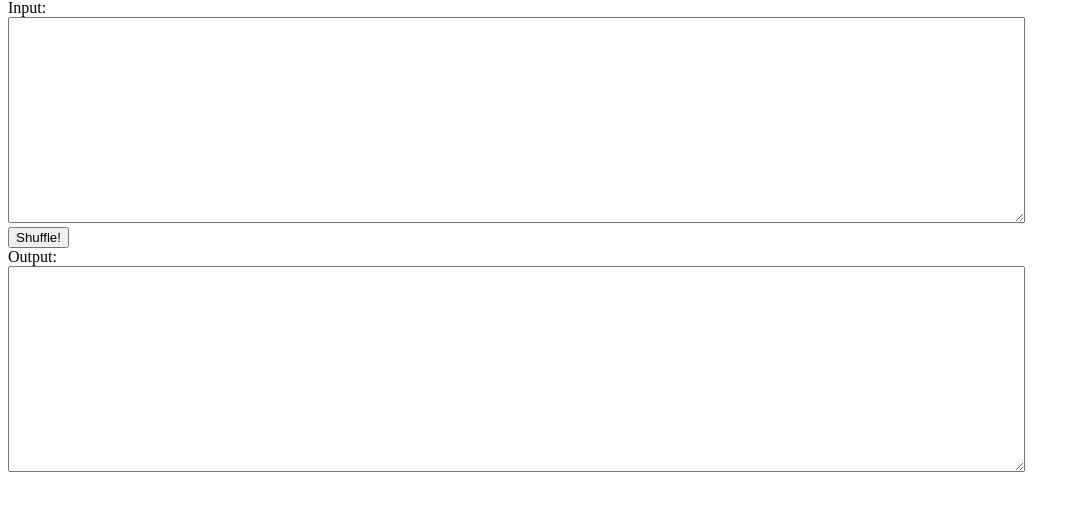
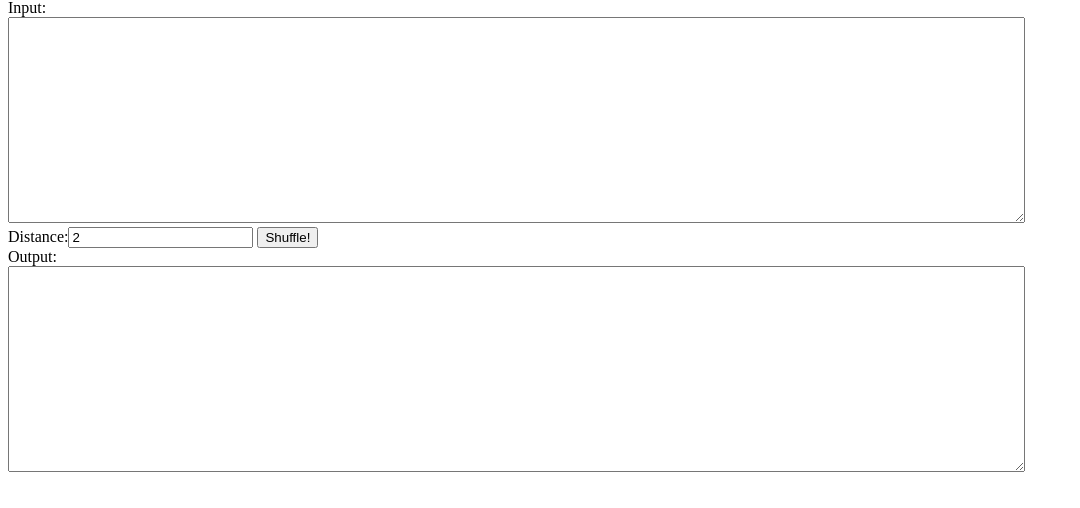
Before and after one commit to CindyLinz/JS-ShuffleTaiwanWords, a plain HTML site: page index.html in a window 1280 px wide. Both pictures are taken after a click on the button "Shuffle!". Shown: the part 68-576 px from the top of the page, without its empty margins (0-1080 px from the left). Drawn offline with Linux system fonts and the light colour scheme.

Commit message:
add customizable distance

```diff
--- a/index.html
+++ b/index.html
@@ -4,11 +4,11 @@
         <meta http-equiv="content-type" content="text/html; charset=utf-8">
         <title>Shuffled Taiwan words, can you read it?</title>
         <script>function init(){
-            function shuffle(input){
+            function shuffle(input, distance){
                 return input.replace(/[\u3400-\u4DBF\u4E00-\u9FFF\uA000-\uA4FF\uF900-\uFAFF]+/g, function(words){
                     var pos = [], i, out = '';
                     for(i=words.length-1; i>=0; --i)
-                        pos[i] = [i + Math.random()*5-2, i];
+                        pos[i] = [i + Math.random()*distance*2-distance, i];
                     pos.sort(function(a, b){ return a[0] - b[0] });
                     for(i=0; i<words.length; ++i)
                         out += words.charAt(pos[i][1]);
@@ -17,7 +17,7 @@
             }
 
             document.getElementById('button').onclick = function(){
-                document.getElementById('output').value = shuffle(document.getElementById('input').value);
+                document.getElementById('output').value = shuffle(document.getElementById('input').value, document.getElementById('distance').value-0);
             };
         }</script>
     </head>
@@ -25,7 +25,7 @@
         <h2>Shuffled Taiwan words, can you read it?</h2>
         Input:<br>
         <textarea id=input style=width:80%;height:200px></textarea><br>
-        <button id=button>Shuffle!</button><br>
+        Distance:<input id=distance value=2> <button id=button>Shuffle!</button><br>
         Output:<br>
         <textarea id=output style=width:80%;height:200px></textarea>
     </body>
```
